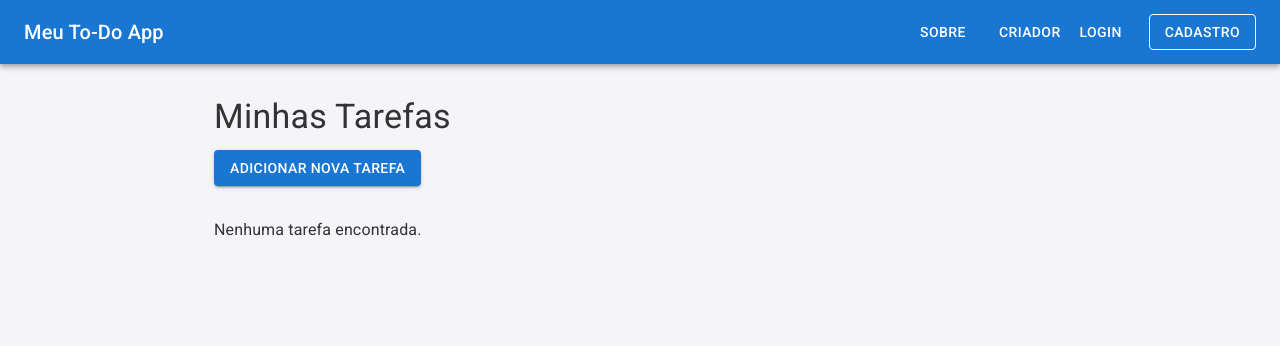
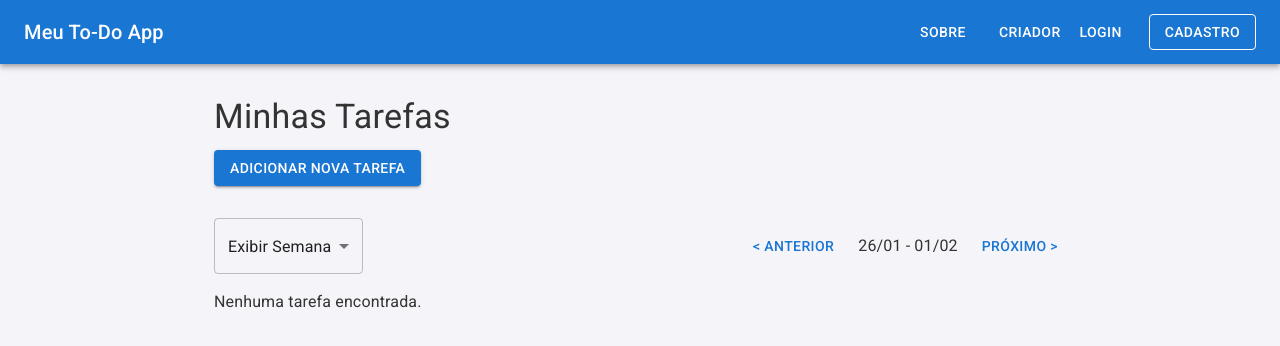
Before and after one commit to murilogillbert/frontend, a React (Create React App) app: page /tasks in a window 1280 px wide. Shown: the top 346 px of the page. Built offline with nearby package versions, Linux system fonts and the light colour scheme.

Commit message:
beta 1.4.1.3

```diff
--- /dev/null
+++ b/src/components/Tasks/TaskItem.js
@@ -0,0 +1,32 @@
+// src/components/Tasks/TaskItem.js
+import React from "react";
+import { Box, Typography, IconButton, Checkbox } from "@mui/material";
+import EditIcon from "@mui/icons-material/Edit";
+
+const TaskItem = ({ task, onEdit, onToggleComplete }) => {
+  return (
+    <Box
+      display="flex"
+      alignItems="center"
+      justifyContent="space-between"
+      padding="1rem"
+      border="1px solid #ddd"
+      borderRadius="8px"
+      marginBottom="1rem"
+      style={{ backgroundColor: task.completed ? "#e0ffe0" : "#fff" }}
+    >
+      <Box display="flex" alignItems="center" gap="1rem">
+        <Checkbox checked={task.completed} onChange={() => onToggleComplete(task.id, !task.completed)} />
+        <Typography variant="h6" style={{ textDecoration: task.completed ? "line-through" : "none" }}>
+          {task.title}
+        </Typography>
+      </Box>
+
+      <IconButton onClick={() => onEdit(task)}>
+        <EditIcon />
+      </IconButton>
+    </Box>
+  );
+};
+
+export default TaskItem;
--- /dev/null
+++ b/src/components/Tasks/TaskList.js
@@ -0,0 +1,62 @@
+// src/components/Tasks/TaskList.js
+import React, { useState } from "react";
+import { Box, Typography, Button, MenuItem, Select, IconButton, Checkbox } from "@mui/material";
+import { format, addDays, subDays, startOfWeek, endOfWeek } from "date-fns";
+import EditIcon from "@mui/icons-material/Edit";
+import TaskItem from "./TaskItem";
+
+const TaskList = ({ tasks, onEdit, onToggleComplete }) => {
+  const [viewMode, setViewMode] = useState("week"); // "day" ou "week"
+  const [selectedDate, setSelectedDate] = useState(new Date());
+
+  // Define o intervalo baseado no filtro selecionado
+  const getFilteredTasks = () => {
+    return tasks.filter(task => {
+      const taskDate = new Date(task.dueDate);
+
+      if (viewMode === "day") {
+        return format(taskDate, "yyyy-MM-dd") === format(selectedDate, "yyyy-MM-dd");
+      } else {
+        const weekStart = startOfWeek(selectedDate);
+        const weekEnd = endOfWeek(selectedDate);
+        return taskDate >= weekStart && taskDate <= weekEnd;
+      }
+    });
+  };
+
+  return (
+    <Box marginTop="2rem">
+      {/* Seletor de Filtro */}
+      <Box display="flex" justifyContent="space-between" alignItems="center" marginBottom="1rem">
+        <Select value={viewMode} onChange={(e) => setViewMode(e.target.value)}>
+          <MenuItem value="day">Exibir Dia</MenuItem>
+          <MenuItem value="week">Exibir Semana</MenuItem>
+        </Select>
+
+        {/* Botões para alterar período */}
+        <Box>
+          <Button onClick={() => setSelectedDate(viewMode === "day" ? subDays(selectedDate, 1) : subDays(selectedDate, 7))}>
+            {"<"} Anterior
+          </Button>
+          <Typography component="span" margin="0 1rem">
+            {viewMode === "day" ? format(selectedDate, "dd/MM/yyyy") : `${format(startOfWeek(selectedDate), "dd/MM")} - ${format(endOfWeek(selectedDate), "dd/MM")}`}
+          </Typography>
+          <Button onClick={() => setSelectedDate(viewMode === "day" ? addDays(selectedDate, 1) : addDays(selectedDate, 7))}>
+            Próximo {">"}
+          </Button>
+        </Box>
+      </Box>
+
+      {/* Lista de Tarefas Filtradas */}
+      {getFilteredTasks().length === 0 ? (
+        <Typography variant="body1">Nenhuma tarefa encontrada.</Typography>
+      ) : (
+        getFilteredTasks().map(task => (
+          <TaskItem key={task.id} task={task} onEdit={onEdit} onToggleComplete={onToggleComplete} />
+        ))
+      )}
+    </Box>
+  );
+};
+
+export default TaskList;
--- a/src/pages/Tasks.js
+++ b/src/pages/Tasks.js
@@ -3,10 +3,11 @@ import React, { useEffect, useState } from "react";
 import axios from "axios";
 import { Container, Typography, Box, Button, Alert } from "@mui/material";
 import TaskForm from "../components/Tasks/TaskForm";
+import TaskList from "../components/Tasks/TaskList";
 
 const Tasks = () => {
   const [tasks, setTasks] = useState([]);
-  const [showForm, setShowForm] = useState(false); // Controla a exibição do formulário
+  const [showForm, setShowForm] = useState(false);
   const [editingTask, setEditingTask] = useState(null);
   const [error, setError] = useState("");
   const [success, setSuccess] = useState("");
@@ -56,6 +57,19 @@ const Tasks = () => {
     }
   };
 
+  const handleToggleComplete = async (taskId, completed) => {
+    const token = localStorage.getItem("accessToken");
+
+    try {
+      await axios.patch(`https://backend-todo-g1iq.onrender.com/todos/${taskId}`, { completed }, {
+        headers: { Authorization: `Bearer ${token}` },
+      });
+      fetchTasks(token);
+    } catch {
+      setError("Erro ao atualizar a tarefa.");
+    }
+  };
+
   return (
     <Container maxWidth="md" style={{ marginTop: "2rem" }}>
       <Typography variant="h4" gutterBottom>Minhas Tarefas</Typography>
@@ -69,18 +83,7 @@ const Tasks = () => {
 
       {showForm && <TaskForm onSave={handleSaveTask} taskToEdit={editingTask} />}
 
-      <Box marginTop="2rem">
-        {tasks.length === 0 ? (
-          <Typography variant="body1">Nenhuma tarefa encontrada.</Typography>
-        ) : (
-          tasks.map((task) => (
-            <Box key={task.id} padding="1rem" border="1px solid #ddd" borderRadius="8px" marginBottom="1rem">
-              <Typography variant="h6">{task.title}</Typography>
-              <Button variant="outlined" onClick={() => { setEditingTask(task); setShowForm(true); }}>Editar</Button>
-            </Box>
-          ))
-        )}
-      </Box>
+      <TaskList tasks={tasks} onEdit={setEditingTask} onToggleComplete={handleToggleComplete} />
     </Container>
   );
 };
```
Also changed, not shown: src/components/Tasks/TaskService.js (added).
